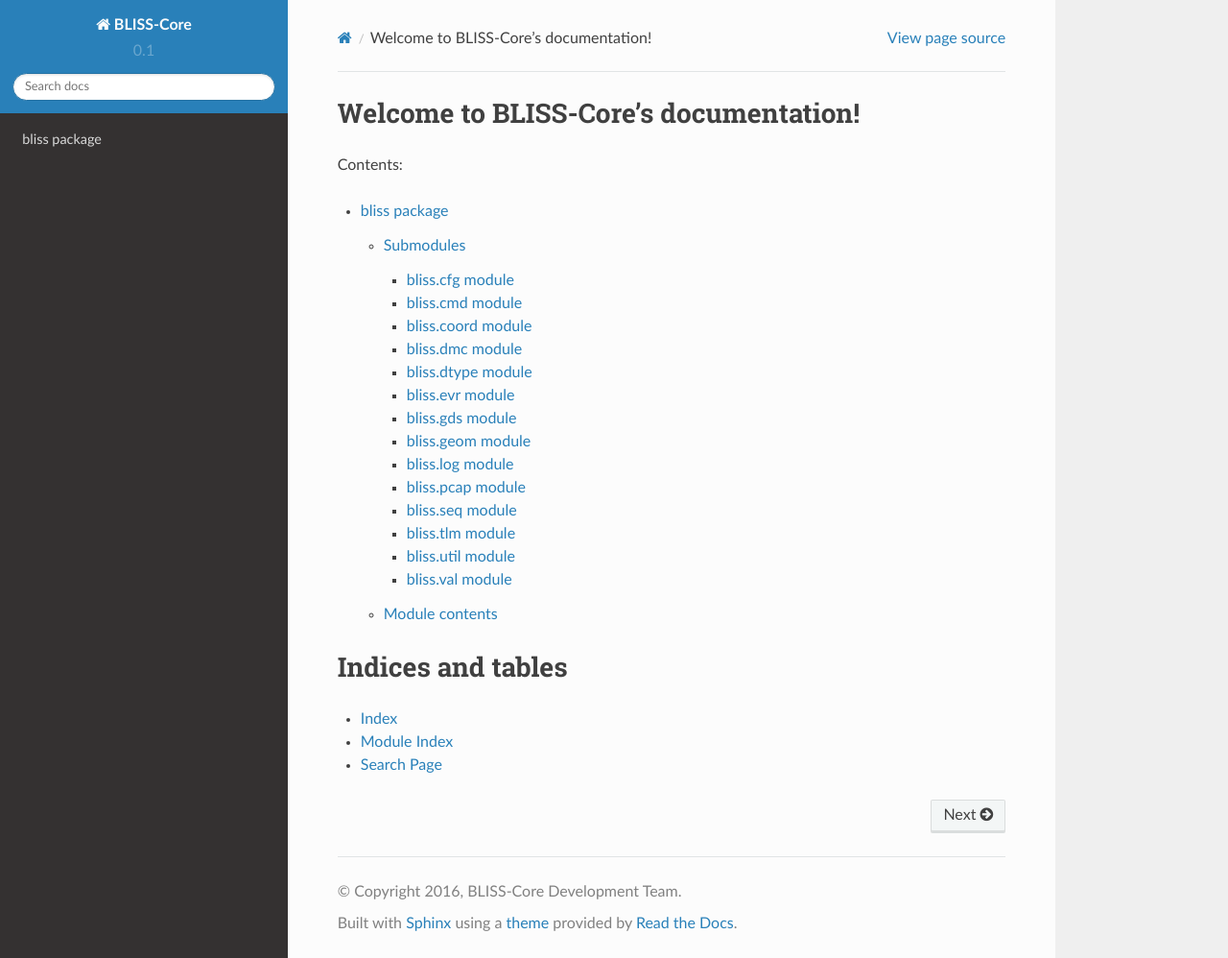
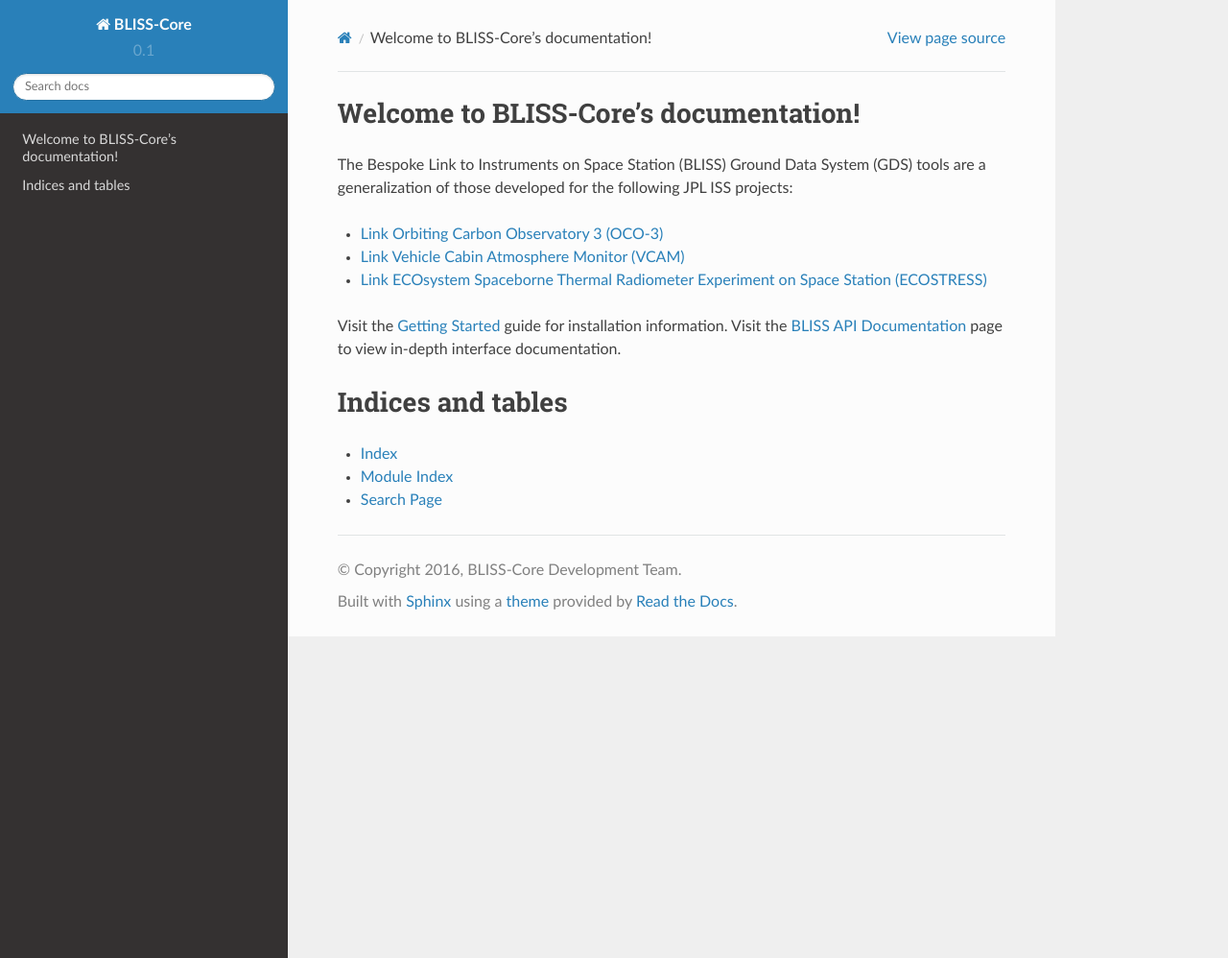
Before and after one commit to NASA-AMMOS/AIT-Core, a Sphinx documentation site: the page built from doc/source/index.rst, in a window 1280 px wide and 998 px high. Shown: the whole window at 96% size. Built offline with Sphinx 7.4.7 and the Read the Docs theme 2.0.0, drawn with Linux system fonts in a browser that asks for light colours.

Commit message:
Add getting started page to docs build and clean up index page

```diff
--- /dev/null
+++ b/doc/source/getting_started.rst
@@ -0,0 +1,47 @@
+Getting Started
+===============
+
+Before you install **bliss-core** you should install `virtualenv <https://virtualenv.pypa.io/en/latest/installation.html>`_ to properly isolate your development environment. It is also recommended that you install `virtualenvwrapper <https://virtualenvwrapper.readthedocs.org/en/latest/install.html>`_ for convenience. The following instructions will assume that you have installed both already.
+
+Clone the repository from JPL Github:
+$ git clone https://github.jpl.nasa.gov/bliss/bliss-core.git
+
+First you need to make a virtual environment into which we'll install the bliss-core package and its dependencies:
+
+.. code-block:: bash
+
+    $ mkvirtualenv bliss-core-development
+
+Install the bliss-core package and its dependencies in edit mode so you can continue to develop on the code.
+
+.. code-block:: bash
+
+    $ pip install -e .[docs,tests]
+
+Note, if you don't want to be able to build the docs or run the unit tests you can save a small amount of dependency installation time by just running
+
+.. code-block:: bash
+
+    $ pip install -e .
+
+Similarly, if you just want to install the additional documentation or test dependencies you can do so with the below commands:
+
+.. code-block:: bash
+
+    # Install the base dependencies and extra documentation dependencies
+    $ pip install -e .[docs]
+
+.. code-block:: bash
+
+    # Install the base dependencies and extra unit test dependencies
+    $ pip install -e .[tests]
+
+BLISS uses two environment variables for configuration.
+
+**BLISS_ROOT** is used for project wide pathing. If you don't set this BLISS will attempt to do a good job of it for you. If you want to be safe you should set it to the project root where you checked out the code.
+
+**BLISS_CONFIG** is used for pointing BLISS at a configuration file. If you don't set this BLISS will fall back to **BLISS_ROOT** and try to locate a configuration file with that. If you're going to use the default test configuration that comes with bliss-core you should set this to:
+
+.. code-block:: bash
+
+    /<project root path>/data/config/config.yaml
--- a/doc/source/index.rst
+++ b/doc/source/index.rst
@@ -6,13 +6,15 @@
 Welcome to BLISS-Core's documentation!
 ======================================
 
-Contents:
+The Bespoke Link to Instruments on Space Station (BLISS) Ground Data
+System (GDS) tools are a generalization of those developed for the
+following JPL ISS projects:
 
-.. toctree::
-   :maxdepth: 4
+* `Link Orbiting Carbon Observatory 3 (OCO-3) <http://oco.jpl.nasa.gov>`_
+* `Link Vehicle Cabin Atmosphere Monitor (VCAM) <http://www.nasa.gov/mission_pages/station/research/experiments/35.html>`_
+* `Link ECOsystem Spaceborne Thermal Radiometer Experiment on Space Station (ECOSTRESS) <http://ecostress.jpl.nasa.gov>`_
 
-   bliss.rst
-
+Visit the :doc:`Getting Started <getting_started>` guide for installation information. Visit the :doc:`BLISS API Documentation <bliss>` page to view in-depth interface documentation.
 
 Indices and tables
 ==================
```
